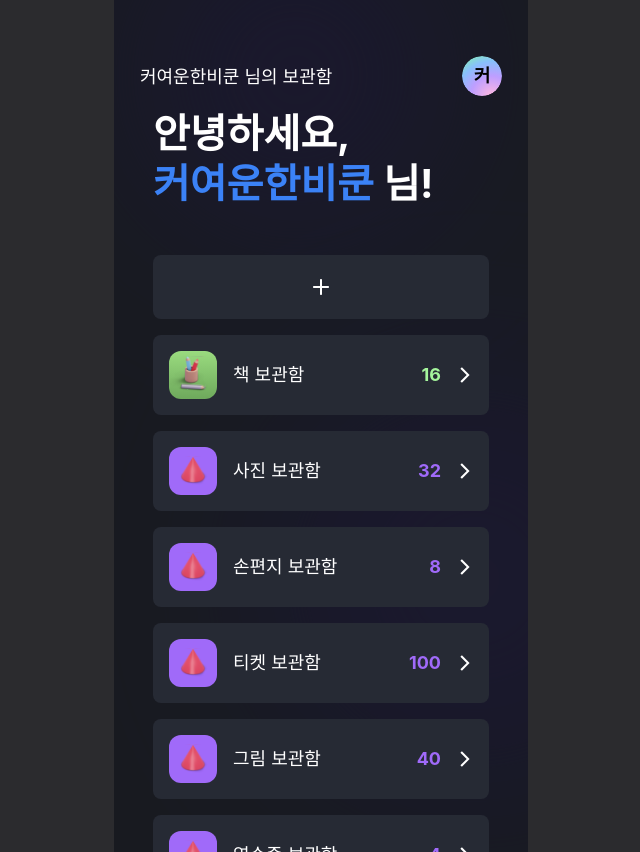
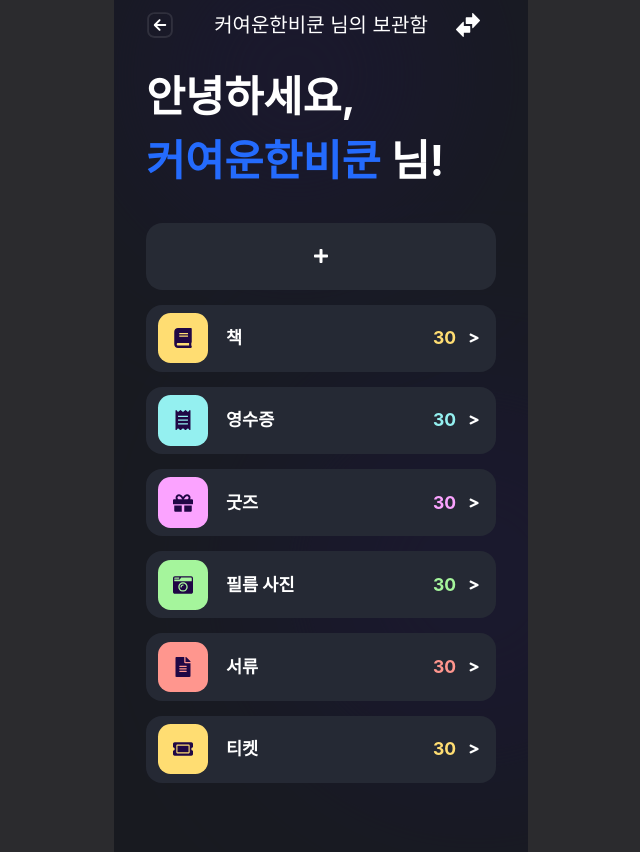
Before and after one commit to Nong-Mo/Frontend, a React (Create React App) app: page /home in a window 1280 px wide. Shown: the whole page, without its empty margins (319-959 px from the left). Built offline with nearby package versions, Linux system fonts and the light colour scheme; sample sign-in values are in the browser's storage; a web font is replaced by a local one.

Commit message:
[Fix] Home 레이아웃 피그마 UI에 맞게 수정
남은 작업 : NavBar, 하단 로그아웃

```diff
--- a/src/components/common/InfoText.tsx
+++ b/src/components/common/InfoText.tsx
@@ -2,12 +2,12 @@ import React from 'react';
 
 interface InfoTextProps {
     title: string;
-    subtitle: string;
+    subtitle: React.ReactNode; // subtitle 타입을 React.ReactNode로 변경
 }
 
 const InfoText: React.FC<InfoTextProps> = ({ title, subtitle }) => {
     return (
-        <div className="mb-[65px] pt-[15px]">
+        <div className="pt-[15px]">
             <h1 className="primary-info-text">{title}</h1>
             <span>{subtitle}</span>
         </div>
--- a/src/components/features/Home/BoxList.tsx
+++ b/src/components/features/Home/BoxList.tsx
@@ -1,35 +1,34 @@
 import React from 'react';
-import { useNavigate } from 'react-router-dom';
-import arrow from "../../../icons/home/arrow.svg";
+import { FaGreaterThan } from 'react-icons/fa';
 
 interface BoxListProps {
     title: string;
     count: number;
-    icon: string; // Image URL as string
+    icon: React.ReactNode; // ReactNode 타입으로 변경
     countColor?: string; // Optional color for the count
 }
 
 const BoxList: React.FC<BoxListProps> = ({ title, count, icon, countColor }) => {
+    const iconWithColor = React.cloneElement(icon as React.ReactElement, { style: { color: '#200745', fontSize: '20px' } });
+
     return (
-        <div className="flex items-center bg-[#262A34] my-2 p-4 rounded-lg">
+        <div className="relative w-[350px] h-[67.2px] bg-[#252934] rounded-2xl border border-[#ffb8df] flex items-center">
+
             {/* 아이콘 */}
-            <div className="w-[48px] h-[48px] mr-4 flex-shrink-0 overflow-hidden">
-                <img src={icon} alt={title} className="w-full h-full object-cover" />
+            <div className="absolute left-3 w-[50.4px] h-[50.4px] flex-shrink-0 overflow-hidden flex items-center justify-center rounded-[12.6px]" style={{ backgroundColor: countColor }}>
+                {iconWithColor}
             </div>
+
             {/* 제목과 숫자 */}
-            <div className="flex-1">
-                <p className="text-lg">{title}</p>
+            <div className="absolute left-[80px] flex-1">
+                <p className="text-[17.5px] font-bold">{title}</p>
             </div>
-            <span
-                className="text-lg font-bold mr-4"
-                style={{ color: countColor }}
-            >
+            <span className="absolute right-[40px] text-[17.5px] font-bold" style={{ color: countColor }}>
                 {count}
             </span>
-            <img
-                src={arrow}
-                alt="화살표"
-            />
+
+            {/* 화살표 아이콘 */}
+            <FaGreaterThan className="absolute right-4 w-3 h-3 text-white"/>
         </div>
     );
 };
--- a/src/pages/Home.tsx
+++ b/src/pages/Home.tsx
@@ -1,22 +1,22 @@
-import React from 'react';
+import { FaPlus } from 'react-icons/fa';
+import { useNavigate } from 'react-router-dom';
+import { NavBar } from '../components/common/NavBar';
+import InfoText from '../components/common/InfoText';
 import BoxList from '../components/features/Home/BoxList';
-import { useNavigate } from 'react-router-dom';
-import { HomeTitle } from '../components/Home/HomeTitle';
-import icon1 from '../icons/home/icon1.svg';
-import icon2 from '../icons/home/icon2.svg';
-import plus from '../icons/home/plus.svg';
+import { FaBook, FaReceipt, FaGift, FaCameraRetro, FaFileAlt, FaTicketAlt } from 'react-icons/fa';
+
 
 const Home: React.FC = () => {
     const navigate = useNavigate();
     const userName = '커여운한비쿤'; // 유저 닉네임
 
     const storageItems = [
-        { id: 1, title: '책 보관함', count: 16, icon: icon1, path: '/library', countColor: '#A5F59C' },
-        { id: 2, title: '사진 보관함', count: 32, icon: icon2, path: '/home', countColor: '#A06AF9' },
-        { id: 3, title: '손편지 보관함', count: 8, icon: icon2, path: '/home', countColor: '#A06AF9' },
-        { id: 4, title: '티켓 보관함', count: 100, icon: icon2, path: '/home', countColor: '#A06AF9' },
-        { id: 5, title: '그림 보관함', count: 40, icon: icon2, path: '/home', countColor: '#A06AF9' },
-        { id: 6, title: '영수증 보관함', count: 4, icon: icon2, path: '/home', countColor: '#A06AF9' },
+        { id: 1, title: '책', count: 30, icon: <FaBook />, path: '/library', countColor: '#FFDD72' },
+        { id: 2, title: '영수증', count: 30, icon: <FaReceipt />, path: '/home', countColor: '#94F0F0' },
+        { id: 3, title: '굿즈', count: 30, icon: <FaGift />, path: '/home', countColor: '#FBA3FF' },
+        { id: 4, title: '필름 사진', count: 30, icon: <FaCameraRetro />, path: '/home', countColor: '#A5F59C' },
+        { id: 5, title: '서류', count: 30, icon: <FaFileAlt />, path: '/home', countColor: '#FF968E' },
+        { id: 6, title: '티켓', count: 30, icon: <FaTicketAlt />, path: '/home', countColor: '#FFDD72' },
     ];
 
     const handleBoxClick = (path: string) => {
@@ -25,36 +25,28 @@ const Home: React.FC = () => {
 
     return (
         <div className="w-full flex flex-col min-h-screen z-10">
-            <div className="w-full min-h-screen text-white">
-                <HomeTitle userName={userName} />
-                <div className="pl-[39px] pr-[39px]">
-                    <h1 className="text-[40px] font-bold">
-                        <div>안녕하세요,</div>
-                        <p className="text-blue-500" style={{ marginTop: '-10px', display: 'block' }}>커여운한비쿤 <span className="text-white">님!</span></p>
-                    </h1>
+            <NavBar title="커여운한비쿤 님의 보관함" showMenu={true}/>
+
+            <div className="w-full flex justify-center">
+
+                <div className="w-[350px] min-h-screen text-white">
+                    <div className="w-full primary-info-text">
+                        <InfoText title="안녕하세요," subtitle={<><span className="info-point-text">{userName}</span> <span
+                            className="primary-info-text">님!</span></>}/>
                     </div>
 
-                {/* <div className="px-6 flex justify-between items-center">
                     <div
-                        className="bg-blue-500 w-10 h-10 rounded-full flex items-center justify-center cursor-pointer"
-                        onClick={() => navigate('/profile')}
-                    >
-                        <span className="text-white font-bold">{firstLetter}</span>
-                    </div>
-                </div> */}
-
-                {/* "+" 버튼 */}
-                <div className="mx-[39px] mt-[41px] mb-[16px] bg-[#262A34] h-[64px] rounded-lg flex justify-center items-center cursor-pointer">
-                    <img
-                        src={plus}
-                        alt="플러스"
-                    />
+                        className="w-full flex justify-center mb-[15px] mt-[30px] h-[67.2px] bg-[#262A34] rounded-[16.5px] items-center">
+                        <FaPlus className="w-4 h-4 text-white"/>
                     </div>
 
-                {/* 보관함 리스트 */}
-                <div className="mx-[39px] space-y-4">
+                    <div className="space-y-[15px] w-full flex flex-col items-center">
                         {storageItems.map((item) => (
-                        <div key={item.id} onClick={() => handleBoxClick(item.path)} style={{ cursor: 'pointer' }}>
+                            <div
+                                key={item.id}
+                                onClick={() => handleBoxClick(item.path)}
+                                style={{cursor: 'pointer'}}
+                            >
                                 <BoxList
                                     title={item.title}
                                     count={item.count}
@@ -66,6 +58,7 @@ const Home: React.FC = () => {
                     </div>
                 </div>
             </div>
+        </div>
     );
 };
 
```
Lines whose indentation alone changed are shown as unchanged.
